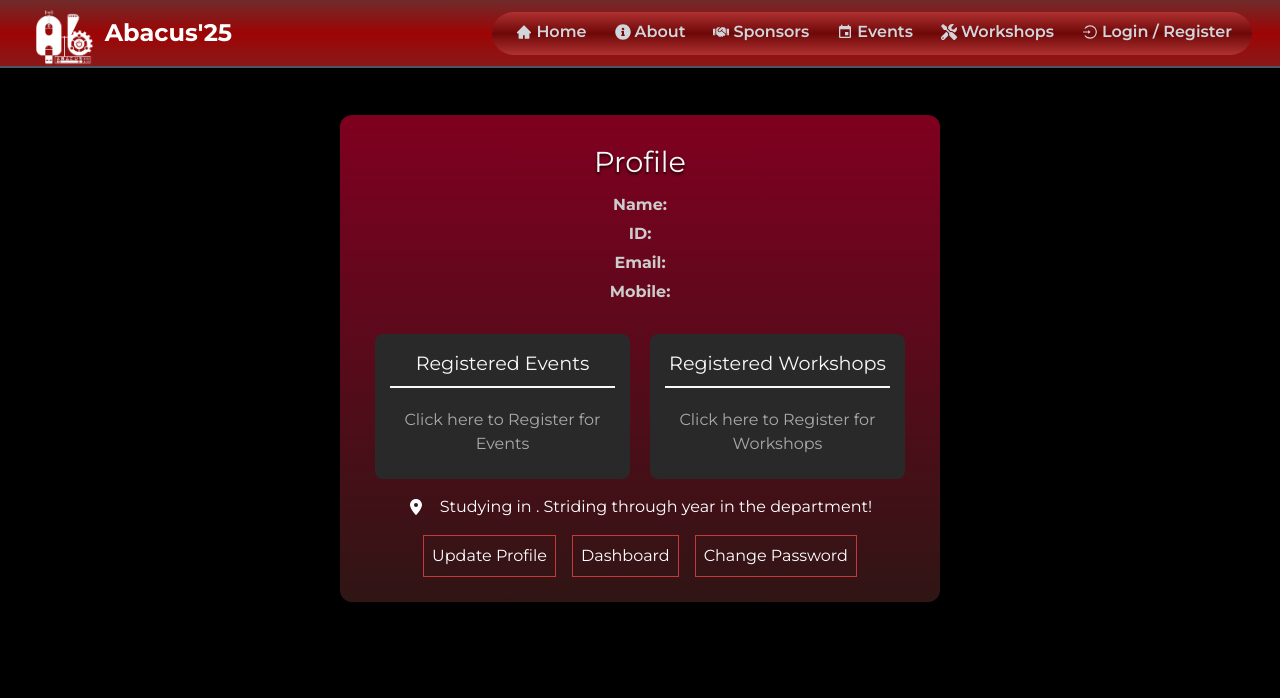
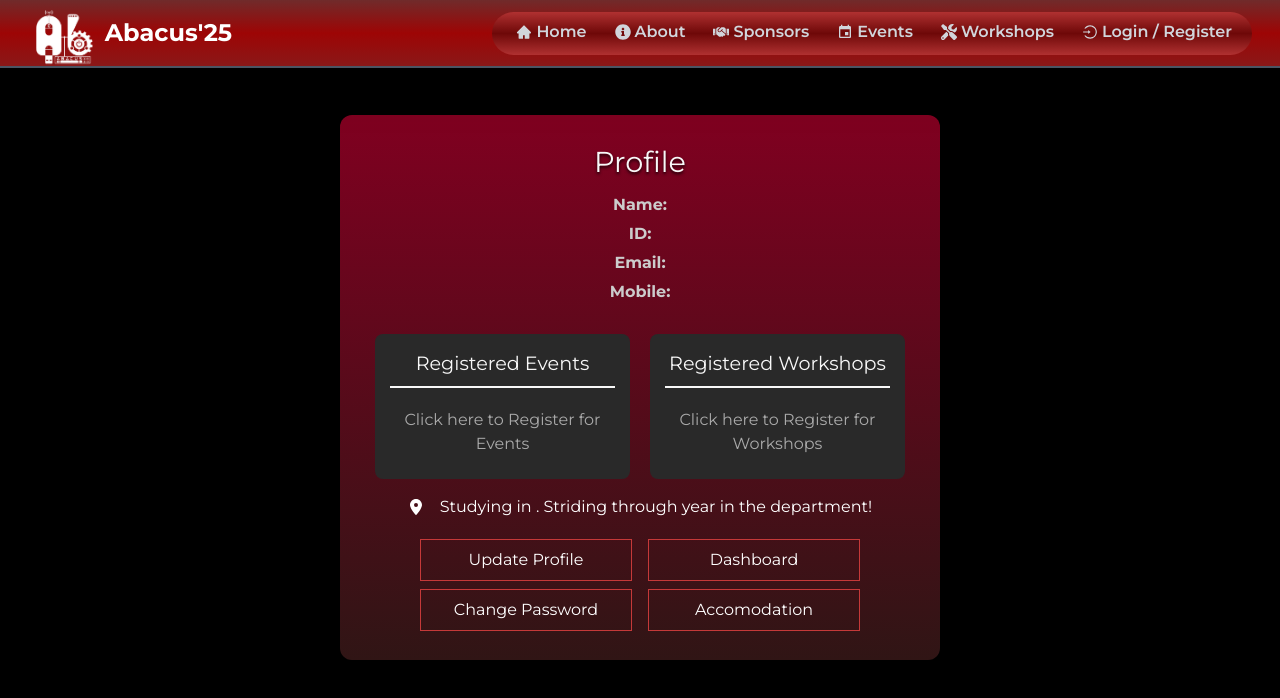
Before and after one commit to cegcsea/abacus-25-frontend, a React (Create React App) app: page /profile in a window 1280 px wide. Shown: the top 698 px of the page. Built offline with nearby package versions, Linux system fonts and the light colour scheme; a web font is replaced by a local one.

Commit message:
accomodation link added and accomodation and updatedetails pages  updated,

```diff
--- a/src/pages/Accomodation.jsx
+++ b/src/pages/Accomodation.jsx
@@ -2,7 +2,7 @@ import React, { useContext, useEffect, useState } from "react";
 import { LoaderData } from "../context/loaderContext";
 import { UserData } from "../context/userContext";
 import toast from "react-hot-toast";
-import price from "../assets/images/price.png";
+import qr from "../assets/images/chess_qr.jpeg";
 import Loader from "../components/Loader/Loader";
 import { useNavigate } from "react-router-dom";
 function Accommodation() {
@@ -144,7 +144,7 @@ function Accommodation() {
     const formReqData = new FormData();
     formReqData.append("paymentScreenshot", file);
     const userArray = [parseInt(user.id)];
-    //console.log(user.id, userArray);
+    console.log(user.id, userArray,formData,price,food);
     await handleAccomodationPayment(
       {
         day0: selectionDay.day0 || false,
@@ -223,7 +223,7 @@ function Accommodation() {
 
           <div className="flex flex-col gap-2 text-gray-400">
             <p>Do you need food for your stay?</p>
-            <div className="flex gap-5">
+            <div className="flex gap-5 justify-center">
               <div className="flex gap-3">
                 <input
                   type="radio"
@@ -248,7 +248,9 @@ function Accommodation() {
               </div>
             </div>
           </div>
-
+          {selectionDates && selectionDay && <div>
+            <p className="bg-[#8a1818] p-2 text-white font-semibold py-2 rounded w-fulltext-lg font-bold">Current Total : {price}</p>
+          </div>}
           {hide && (
             <>
               <hr className="opacity-50 border-[#8a1818]" />
@@ -267,7 +269,7 @@ function Accommodation() {
               {isOpen && (
                 <div className="flex justify-center mt-2">
                   <img
-                    src={price}
+                    src={qr}
                     alt="payment-qr"
                     className="w-64 h-88 border-2 border-[#8a1818] rounded-md"
                   />
@@ -318,7 +320,7 @@ function Accommodation() {
               <div className="self-center">
                 <button
                   type="submit"
-                  className="bg-[#8a1818] text-white py-2 rounded w-full"
+                  className="bg-[#8a1818] text-white py-2 px-4 rounded w-full"
                 >
                   Book Accommodation {"<~>"}
                 </button>
--- a/src/pages/Profile.js
+++ b/src/pages/Profile.js
@@ -9,6 +9,7 @@ import { LoaderData } from "../context/loaderContext";
 import Loader from "../components/Loader/Loader";
 import {  workshopsReach } from "../constants/workshops";
 import { events } from "../constants/events";
+import toast from "react-hot-toast";
 const Profile = () => {
   const { profile, user, userEvents, session } = UserData(); // Get the profile method and user data from context
 
@@ -25,8 +26,14 @@ const Profile = () => {
       workshops: "/workshops",
       update: "/profile/update",
       dashboard: "/dashboard",
+      Accomodation: user.accomodation?"/accomodation":"",
       "change-password": "/profile/change-password",
     };
+    if(page==="Accomodation" && routes[page]==="")
+    {
+      toast.error("Opt for accomodation to access this page!");
+      return;
+    }
 
     navigate(routes[page]);
   };
@@ -199,10 +206,15 @@ const Profile = () => {
               page: "change-password",
               className: "btn-password",
             },
+            {
+              label: "Accomodation",
+              page: "Accomodation",
+              className: "btn-password",
+            },
           ].map(({ label, page, onClick, className }) => (
             <button
               key={label}
-              className="p-2  mx-2 text-white border border-[#c53939] hover:bg-[#c5393936] duration-150"
+              className="p-2  my-1 mx-2 w-[70%] lg:w-[40%] text-white border border-[#c53939] hover:bg-[#c5393936] duration-150"
               onClick={onClick || (() => navigateTo(page))}
             >
               {label}
--- a/src/pages/UpdateProfile.js
+++ b/src/pages/UpdateProfile.js
@@ -15,7 +15,7 @@ function UpdateProfile() {
     dept: user.dept,
     year: user.year,
     mobile: user.mobile,
-    //accomodation: user.accomodation,
+    accomodation: user.accomodation,
   });
 
   //console.log(user);
@@ -26,9 +26,9 @@ function UpdateProfile() {
       dept: user.dept,
       year: user.year,
       mobile: user.mobile,
-      //accomodation: user.accomodation,
+      accomodation: user.accomodation,
     });
-  },[user]);
+  }, [user]);
   // useEffect(() => {
   //   profile();
   //   //console.log("updateprofile:", user);
@@ -73,7 +73,7 @@ function UpdateProfile() {
         dept: formData.dept,
         year: isNaN(formData.year) ? formData.year : parseInt(formData.year),
         mobile: formData.mobile,
-        //accomodation: formData.accomodation,
+        accomodation: formData.accomodation,
       },
       navigate
     );
@@ -144,7 +144,7 @@ function UpdateProfile() {
             required
           />
 
-          {/* <select
+          <select
             className="p-2 outline-none border border-[#c53939] text-[18px] bg-[#1d1d1d]"
             value={
               formData.accomodation !== undefined &&
@@ -165,15 +165,15 @@ function UpdateProfile() {
             required
           >
             <option value="" disabled>
-              Accommodation status
+              Do you need Accomodation in CEG?
             </option>
             <option key="Yes" value={true}>
-              Yes
+              Accomodation required
             </option>
             <option key="No" value={false}>
-              No
+              Accomodation not required
             </option>
-          </select> */}
+          </select>
 
           <div className="self-center">
             <button
```
